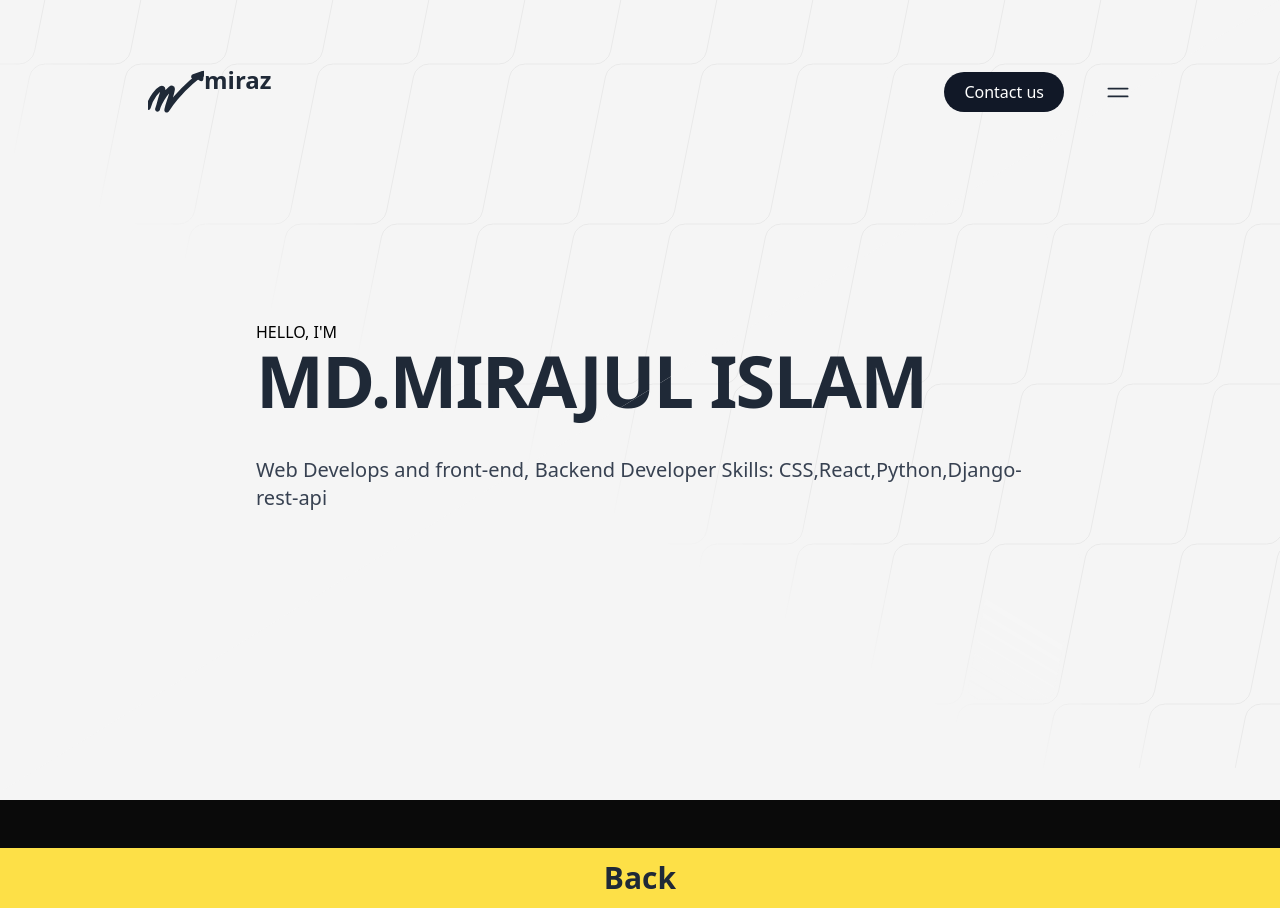
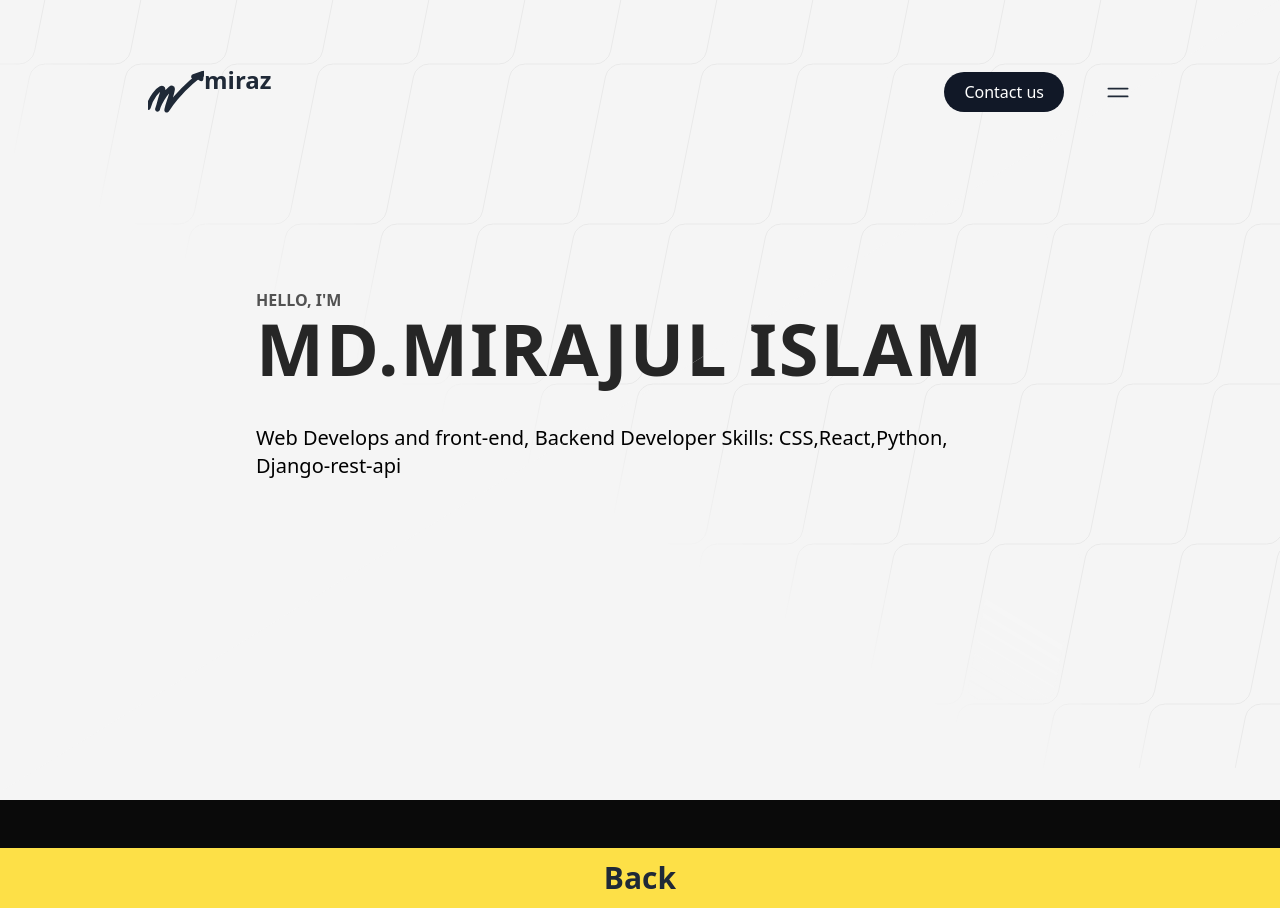
Before and after one commit to miraz66/test-backend, a React (Vite) app: page /header in a window 1280 px wide. Built offline with nearby package versions, Linux system fonts and the light colour scheme.

Commit message:
ProtfolioHeader

```diff
--- a/src/components/PHeader.jsx
+++ b/src/components/PHeader.jsx
@@ -6,17 +6,17 @@ export default function PHeader() {
     <>
       <MainContainer>
         <HomeDisplay css="h-[42rem] lg:h-[50rem] xl:h-[48rem] relative rounded-t-[40px]">
-          <div className="absolute top-52 md:top-60 lg:top-72 xl:top-80 w-full">
+          <div className="absolute top-52 md:top-60 lg:top-72 xl:top-72 w-full">
             <div className="max-w-7xl mx-5 lg:mx-10 2xl:mx-auto">
               <div className="max-w-3xl mx-auto">
-                <span>HELLO, I'M</span>
-                <h1 className="text-4xl md:text-5xl lg:text-6xl xl:text-7xl uppercase text-gray-800 font-semibold tracking-tight leading-10 lg:leading-[90px]">
+                <span className="text-neutral-600 font-bold">HELLO, I'M</span>
+                <h1 className="text-4xl md:text-5xl lg:text-6xl xl:text-7xl uppercase text-neutral-800 font-semibold tracking-wide leading-10 lg:leading-[90px]">
                   Md.MIRAJUL ISLAM
                 </h1>
 
-                <p className="text-lg lg:text-xl pt-10 leading-8 text-gray-700">
+                <p className="text-lg lg:text-xl pt-10 text-neutral-60 font-medium">
                   Web Develops and front-end, Backend Developer Skills:
-                  CSS,React,Python,Django-rest-api
+                  CSS,React,Python, Django-rest-api
                 </p>
               </div>
             </div>
```
